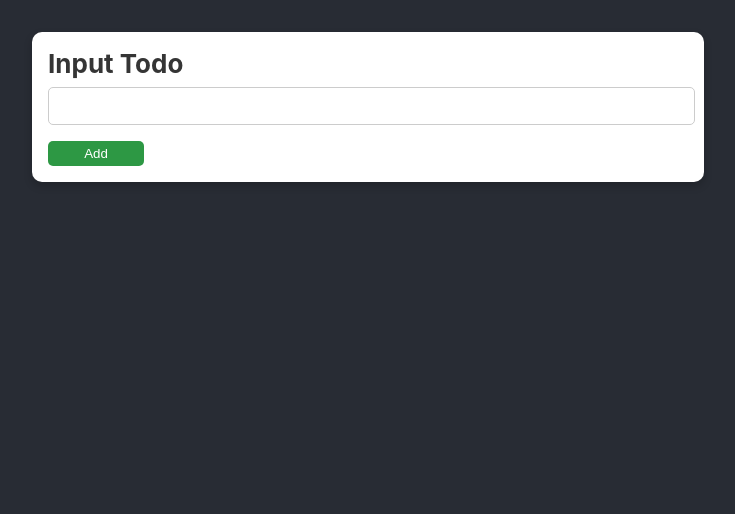
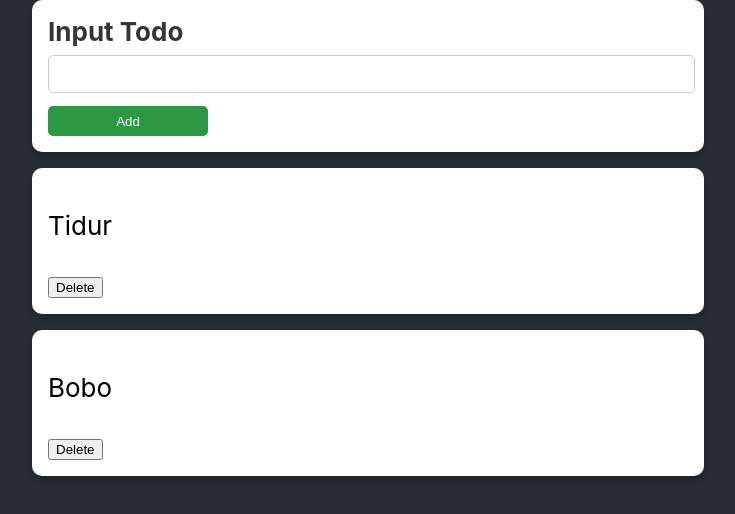
Before and after one commit to fiqihz/ToDoApp, a React (Create React App) app: page / in a window 1280 px wide. Shown: the top 514 px of the page, without its empty margins (272-1007 px from the left). Built offline with nearby package versions, Linux system fonts and the light colour scheme.

Commit message:
Add TodoList

```diff
--- a/src/App.css
+++ b/src/App.css
@@ -1,10 +1,9 @@
 .App {
   background-color: #282c34;
   min-height: 100vh;
-  display: flex;
-  flex-direction: column;
+  /* display: flex;
+  flex-direction: column; */
   align-items: center;
-  /* justify-content: center; */
   font-size: calc(10px + 2vmin);
   color: white;
 }
--- a/src/components/Todo.js
+++ b/src/components/Todo.js
@@ -1,10 +1,27 @@
-import { Fragment } from "react";
+import { Fragment, useState } from "react";
 import TodoForm from "./TodoForm";
+import TodoList from "./TodoList";
 
 const Todo = () => {
+  const [listTodo, setListTodo] = useState([
+    {
+      id: "l1",
+      todo: "Tidur",
+    },
+    {
+      id: "l2",
+      todo: "Bobo",
+    },
+  ]);
+
   return (
     <Fragment>
       <TodoForm />
+      {listTodo.map((data) => (
+        <div key={data.id}>
+          <TodoList listData={data.todo} />
+        </div>
+      ))}
     </Fragment>
   );
 };
--- a/src/components/TodoForm.js
+++ b/src/components/TodoForm.js
@@ -4,9 +4,11 @@ import classes from "./TodoForm.module.css";
 const TodoForm = (props) => {
   return (
     <Card className={classes.input}>
-      <label>Input Todo</label>
-      <input type="text" />
-      <button>Add</button>
+      <form>
+        <label>Input Todo</label>
+        <input type="text" />
+        <button type="submit">Add</button>
+      </form>
     </Card>
   );
 };
--- a/src/components/TodoForm.module.css
+++ b/src/components/TodoForm.module.css
@@ -1,5 +1,6 @@
 .input {
-  margin: 2rem auto;
+  margin: 0 auto;
+  padding-top: 10px;
   padding: 1rem;
   width: 90%;
   max-width: 40rem;
@@ -32,10 +33,11 @@
 }
 
 .input button {
-  width: 15%;
+  width: 25%;
   background-color: #2d9844;
   color: white;
   border: none;
+  height: 30px;
   padding: 5px 10px 5px 10px;
   border-radius: 5px;
   cursor: pointer;
--- a/src/components/TodoList.js
+++ b/src/components/TodoList.js
@@ -0,0 +1,13 @@
+import Card from "../UI/Card/Card";
+import classes from "./TodoList.module.css";
+
+const TodoList = (props) => {
+  return (
+    <Card className={classes.list}>
+      <p>{props.listData}</p>
+      <button>Delete</button>
+    </Card>
+  );
+};
+
+export default TodoList;
--- /dev/null
+++ b/src/components/TodoList.module.css
@@ -0,0 +1,7 @@
+.list {
+  color: black;
+  margin: 1rem auto;
+  padding: 1rem;
+  width: 90%;
+  max-width: 40rem;
+}
```
